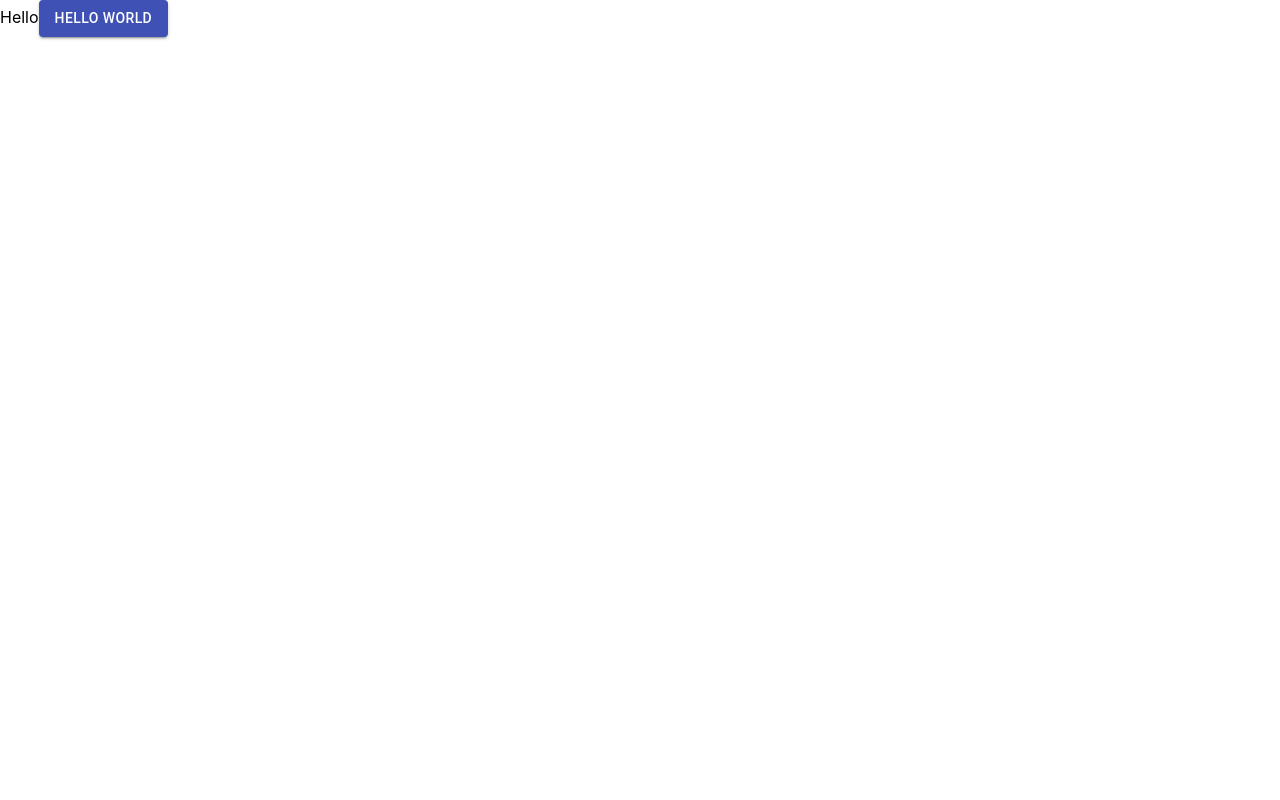
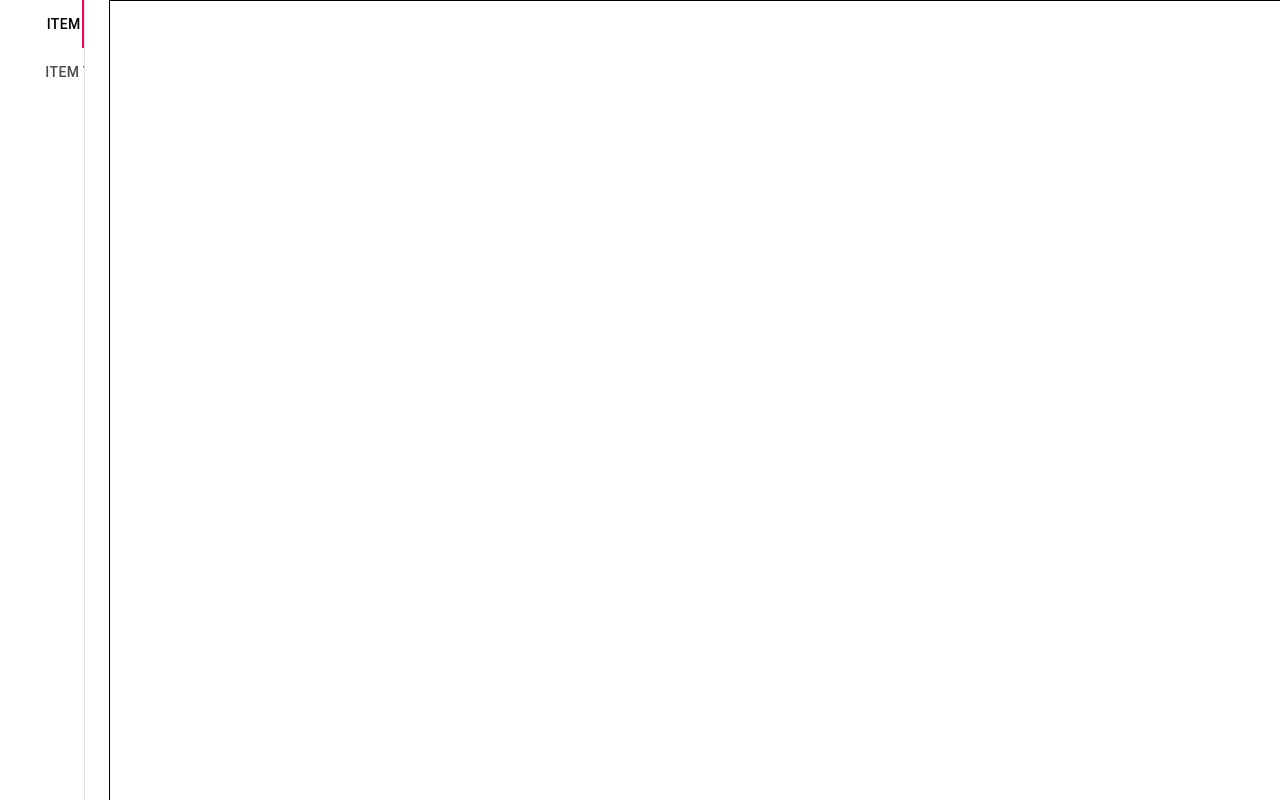
Before and after one commit to DanielRed007/office-charts-tsx, a React (Create React App) app in the folder client/: page /charts/doughnut in a window 1280 px wide. Built offline with nearby package versions, Linux system fonts and the light colour scheme.

Commit message:
current advance on dashboar implementation for chart tabs, including react router

```diff
--- a/client/package.json
+++ b/client/package.json
@@ -12,9 +12,11 @@
     "@types/node": "^12.20.15",
     "@types/react": "^17.0.9",
     "@types/react-dom": "^17.0.6",
+    "@types/react-router-dom": "^5.1.7",
     "react": "^17.0.2",
     "react-dom": "^17.0.2",
     "react-redux": "^7.2.4",
+    "react-router-dom": "^5.2.0",
     "react-scripts": "4.0.3",
     "redux": "^4.1.0",
     "redux-devtools-extension": "^2.13.9",
--- a/client/src/App.tsx
+++ b/client/src/App.tsx
@@ -2,8 +2,14 @@ import React from "react";
 import { Button } from "@material-ui/core";
 import { test } from "./state/actions/testActions";
 import { useDispatch, useSelector } from "react-redux";
+import { Layout } from "./shared/layout/Layout";
+import { History } from "history";
 
-const App = () => {
+interface AppProps {
+  history: History;
+}
+
+const App: React.FC = () => {
   const dispatch = useDispatch();
 
   const testHandler = (e: any) => {
@@ -13,10 +19,7 @@ const App = () => {
 
   return (
     <div>
-      Hello
-      <Button onClick={testHandler} variant="contained" color="primary">
-        Hello World
-      </Button>
+      <Layout />
     </div>
   );
 };
--- /dev/null
+++ b/client/src/charts/Doughnut/Doughnut.tsx
@@ -0,0 +1,7 @@
+import React from "react";
+
+const Doughnut = () => {
+  return <div>Doughnut</div>;
+};
+
+export default Doughnut;
--- /dev/null
+++ b/client/src/charts/Pie/Pie.tsx
@@ -0,0 +1,7 @@
+import React from "react";
+
+const Pie = () => {
+  return <div>Pie</div>;
+};
+
+export default Pie;
--- a/client/src/index.tsx
+++ b/client/src/index.tsx
@@ -5,11 +5,14 @@ import store from "./state/store";
 import "./index.css";
 import App from "./App";
 import reportWebVitals from "./reportWebVitals";
+import { BrowserRouter } from "react-router-dom";
 
 ReactDOM.render(
-  <Provider store={store}>
-    <App />
-  </Provider>,
+  <BrowserRouter>
+    <Provider store={store}>
+      <App />
+    </Provider>
+  </BrowserRouter>,
   document.getElementById("root")
 );
 
--- /dev/null
+++ b/client/src/shared/layout/Layout.tsx
@@ -0,0 +1,53 @@
+import React from "react";
+import { makeStyles, createStyles, Theme } from "@material-ui/core/styles";
+import Paper from "@material-ui/core/Paper";
+import Grid from "@material-ui/core/Grid";
+import Sidebar from "../sidebar/Sidebar";
+import { History } from "history";
+import { Route, Link, Switch, Redirect, Router } from "react-router-dom";
+import Doughnut from "../../charts/Doughnut/Doughnut";
+import Pie from "../../charts/Pie/Pie";
+
+const useStyles = makeStyles((theme: Theme) =>
+  createStyles({
+    root: {
+      flexGrow: 1,
+      overflow: "hidden",
+    },
+    paper: {
+      padding: theme.spacing(2),
+      textAlign: "center",
+      color: theme.palette.text.secondary,
+    },
+  })
+);
+
+export interface LayoutProps {
+  history: History;
+  /* other props for ChildComponent */
+}
+
+export const Layout: React.FC = () => {
+  const classes = useStyles();
+
+  return (
+    <div className={classes.root}>
+      <Grid container spacing={3}>
+        <Grid item xs={1}>
+          <Sidebar />
+        </Grid>
+        <Grid item xs={11}>
+          <div
+            style={{ width: "100%", height: "100%", border: "1px solid black" }}
+          >
+            {/* <Switch>
+              <Route path="/charts/doughnut" component={Doughnut} />
+              <Route path="/charts/pie" component={Pie} />
+              <Redirect to="/" />
+            </Switch> */}
+          </div>
+        </Grid>
+      </Grid>
+    </div>
+  );
+};
--- /dev/null
+++ b/client/src/shared/sidebar/Sidebar.tsx
@@ -0,0 +1,107 @@
+import React from "react";
+import { makeStyles, Theme } from "@material-ui/core/styles";
+import Tabs from "@material-ui/core/Tabs";
+import Tab from "@material-ui/core/Tab";
+import Typography from "@material-ui/core/Typography";
+import Box from "@material-ui/core/Box";
+import { Route, Link, Switch, Redirect } from "react-router-dom";
+
+interface TabPanelProps {
+  children?: React.ReactNode;
+  index: any;
+  value: any;
+}
+
+function TabPanel(props: TabPanelProps) {
+  const { children, value, index, ...other } = props;
+
+  return (
+    <div
+      role="tabpanel"
+      hidden={value !== index}
+      id={`vertical-tabpanel-${index}`}
+      aria-labelledby={`vertical-tab-${index}`}
+      {...other}
+    >
+      {value === index && (
+        <Box p={3}>
+          <Typography>{children}</Typography>
+        </Box>
+      )}
+    </div>
+  );
+}
+
+function a11yProps(index: any) {
+  return {
+    id: `vertical-tab-${index}`,
+    "aria-controls": `vertical-tabpanel-${index}`,
+  };
+}
+
+const useStyles = makeStyles((theme: Theme) => ({
+  root: {
+    flexGrow: 1,
+    backgroundColor: theme.palette.background.paper,
+    display: "flex",
+    height: "100vh",
+  },
+  tabs: {
+    borderRight: `1px solid ${theme.palette.divider}`,
+  },
+}));
+
+export default function SideBar() {
+  const classes = useStyles();
+  const [value, setValue] = React.useState(0);
+
+  const handleChange = (event: React.ChangeEvent<{}>, newValue: number) => {
+    setValue(newValue);
+  };
+  // Here we implement react router
+  return (
+    <div className={classes.root}>
+      <Tabs
+        orientation="vertical"
+        variant="scrollable"
+        value={value}
+        onChange={handleChange}
+        aria-label="Vertical tabs example"
+        className={classes.tabs}
+      >
+        <Tab label="Item One" {...a11yProps(0)}>
+          <Link to="/charts/doughnut">Doughnut</Link>
+        </Tab>
+        <Tab label="Item Two" {...a11yProps(1)}>
+          <Link to="/charts/pie">Pie</Link>
+        </Tab>
+        {/* <Tab label="Item Three" {...a11yProps(2)} />
+        <Tab label="Item Four" {...a11yProps(3)} />
+        <Tab label="Item Five" {...a11yProps(4)} />
+        <Tab label="Item Six" {...a11yProps(5)} />
+        <Tab label="Item Seven" {...a11yProps(6)} /> */}
+      </Tabs>
+      {/* <TabPanel value={value} index={0}>
+        Doughnut
+      </TabPanel>
+      <TabPanel value={value} index={1}>
+        Pie
+      </TabPanel>
+      <TabPanel value={value} index={2}>
+        Item Three
+      </TabPanel>
+      <TabPanel value={value} index={3}>
+        Item Four
+      </TabPanel>
+      <TabPanel value={value} index={4}>
+        Item Five
+      </TabPanel>
+      <TabPanel value={value} index={5}>
+        Item Six
+      </TabPanel>
+      <TabPanel value={value} index={6}>
+        Item Seven
+      </TabPanel> */}
+    </div>
+  );
+}
```
Also changed, not shown: 1 other file (tests, documents, lock files or other folders).
